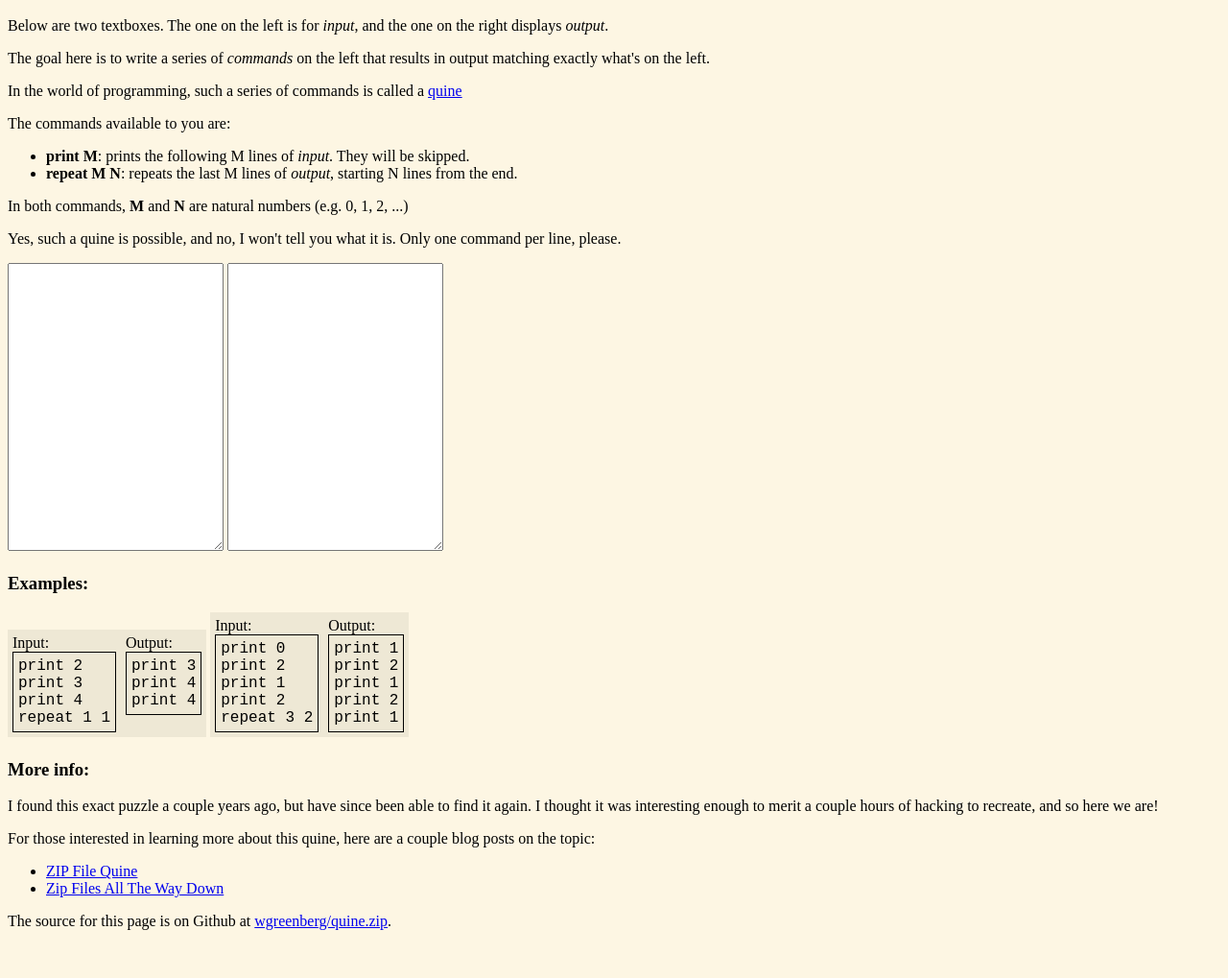
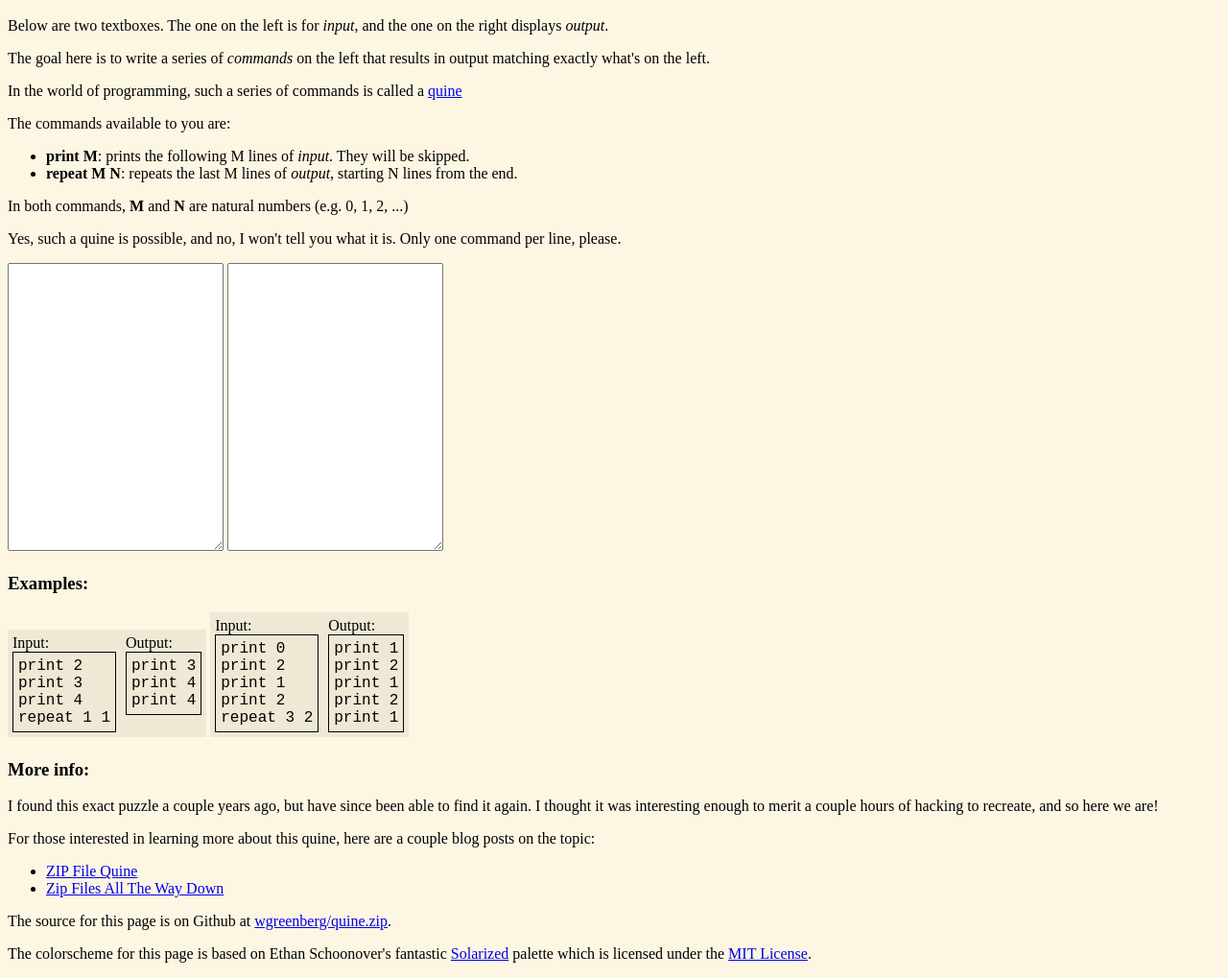
Before and after one commit to wgreenberg/quine.zip, a website: page index.html in a window 1280 px wide. Shown: the part 48-1067 px from the top of the page at 96% size. Before the commit the page ends 1033 px from the top, so only its background shows below. Drawn offline with Linux system fonts and the light colour scheme.

Commit message:
Recognition and attribution for the Solarized colorscheme

```diff
--- a/index.html
+++ b/index.html
@@ -90,4 +90,7 @@ blog posts on the topic:
 </p>
 <p>The source for this page is on Github at
 <a href="http://github.com/wgreenberg/quine.zip">wgreenberg/quine.zip</a>.</p>
+<p>The colorscheme for this page is based on Ethan Schoonover's fantastic
+<a href="http://ethanschoonover.com/solarized">Solarized</a> palette which is
+licensed under the <a href="https://github.com/altercation/solarized/blob/master/LICENSE">MIT License</a>.</p>
 </html>
--- a/styles/main.css
+++ b/styles/main.css
@@ -1,3 +1,7 @@
+/* The colorscheme used here is lovingly cherry-picked from the awesome Solarized
+ * scheme by Ethan Schoonover: http://ethanschoonover.com/solarized
+ */
+
 body {
     font-color: #657b83;
     background-color: #fdf6e3;
```
